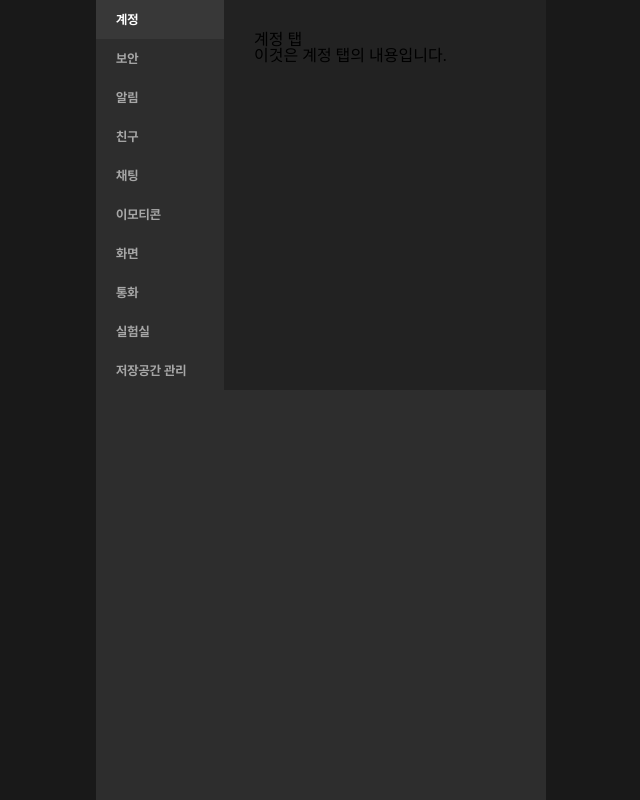
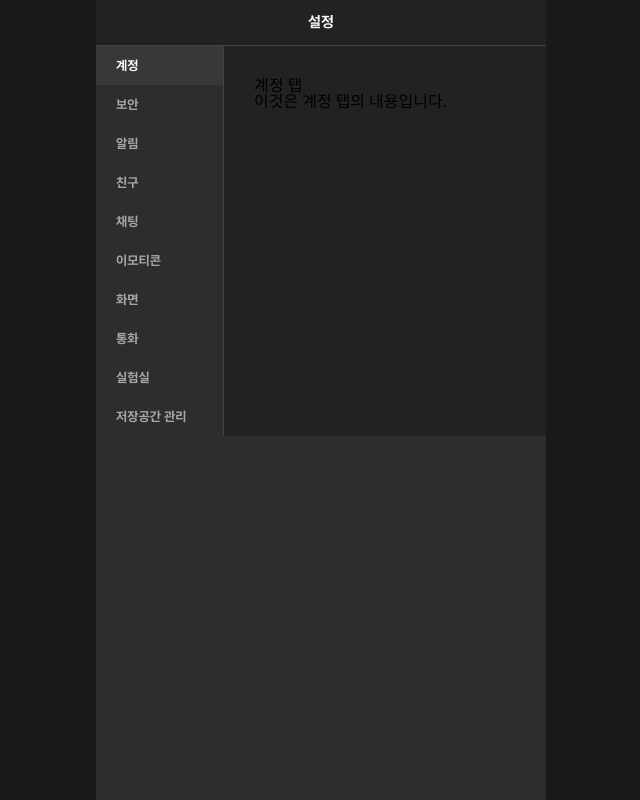
Before and after one commit to yheun03/cloneKakaoTalk, a Vue app in the folder clone-kakaotalk/: page /setting in a window 1280 px wide. Shown: the whole page, without its empty margins (319-959 px from the left). Built offline with nearby package versions, Linux system fonts and the light colour scheme; what @vuepic/vue-datepicker would draw is missing.

Commit message:
탭 제작 중

```diff
--- a/clone-kakaotalk/src/assets/styles/components/_tab.scss
+++ b/clone-kakaotalk/src/assets/styles/components/_tab.scss
@@ -66,6 +66,7 @@
             .k-tabs__list{
                 gap: unset;
                 flex-direction: column;
+                border-right: 1px solid #434343;
             }
             .k-tabs__panel{
                 padding: 32px 30px;
--- a/clone-kakaotalk/src/assets/styles/views/main.scss
+++ b/clone-kakaotalk/src/assets/styles/views/main.scss
@@ -10,6 +10,14 @@
 .view-container{
     min-height: 100vh;
     height: auto;
+    .view-container-header{
+        font: 700 15px/100% "Pretendard";
+        color: #fff;
+        padding: 15px 20px;
+        text-align: center;
+        background-color: #222222;
+        border-bottom: 1px solid #434343;
+    }
 
     &.view-type-main{
         height: 100vh;
--- a/clone-kakaotalk/src/views/SettingView.vue
+++ b/clone-kakaotalk/src/views/SettingView.vue
@@ -1,6 +1,11 @@
 <template>
     <div class="view-container view-setting">
-        <KTabs :items="tabs" type="setting" />
+        <div class="view-container-header">
+            <h1>설정</h1>
+        </div>
+        <div class="view-container-body">
+            <KTabs :items="tabs" type="setting" />
+        </div>
     </div>
 </template>
 <script>
```
